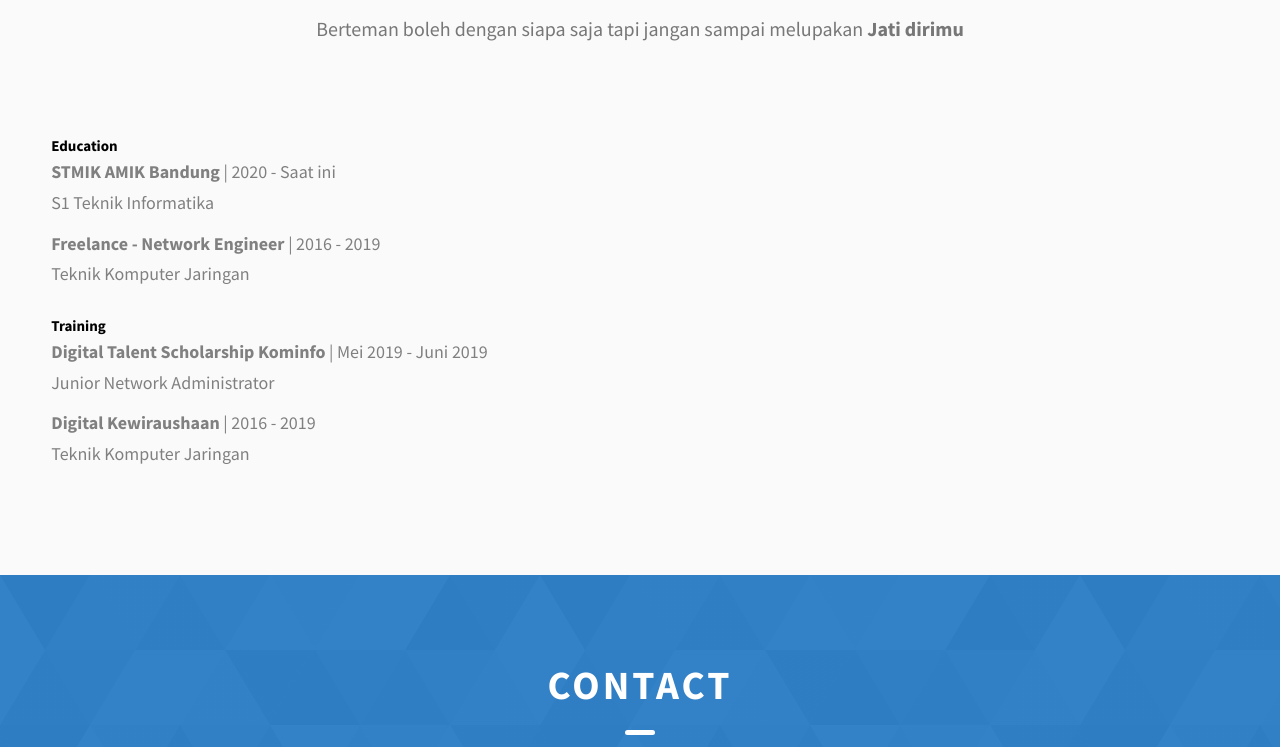
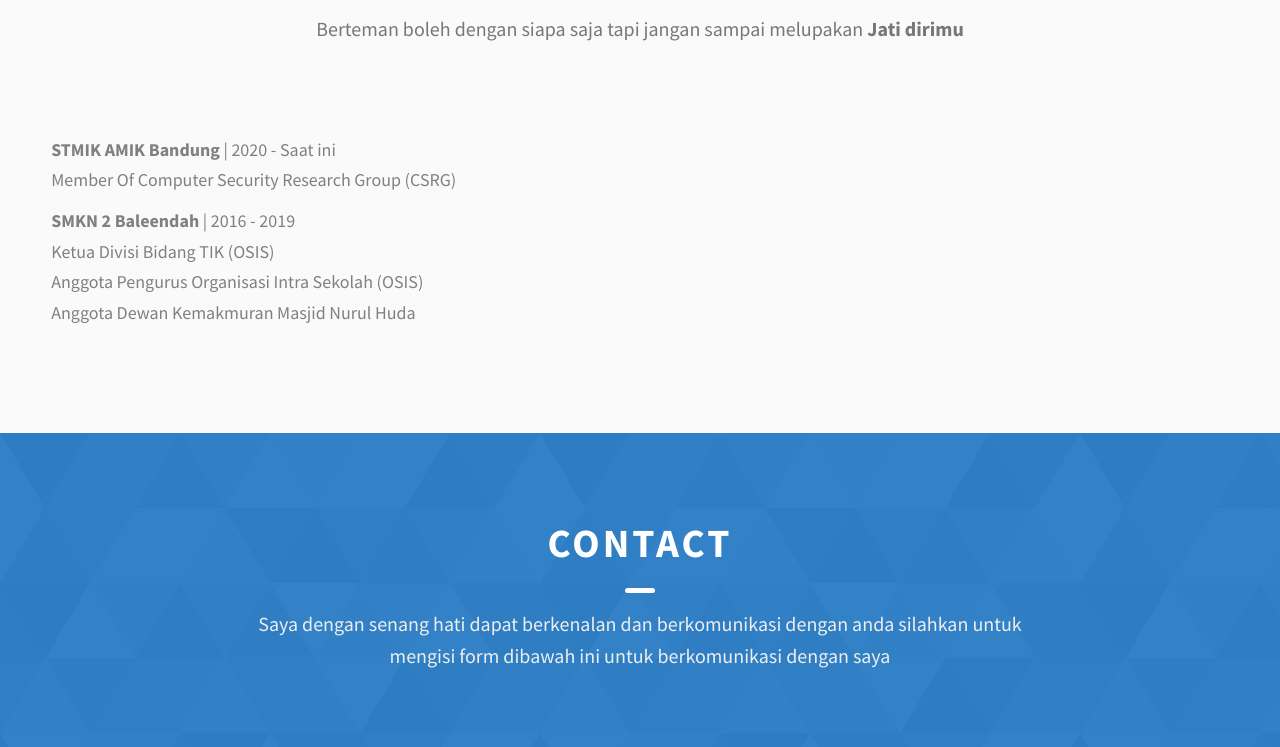
Before and after one commit to taufiqpsumarna/portfolio_old, a website: page index.html in a window 1280 px wide. Shown: the part 4324-5071 px from the top of the page. Drawn offline with Linux system fonts and the light colour scheme.

Commit message:
Add Organization Experience

```diff
--- a/index.html
+++ b/index.html
@@ -404,28 +404,19 @@
           Berteman boleh dengan siapa saja tapi jangan sampai melupakan <strong>Jati dirimu</strong>
           </span>
         </h2>
-        <div><h1>Education</h1>
+        <div>
              <p class="about__content-details-para1">
                <strong>STMIK AMIK Bandung</strong> | 2020 - Saat ini<br>
-               S1 Teknik Informatika
+               Member Of Computer Security Research Group (CSRG)
              <br>
               <p class="about__content-details-para1">
-              <strong>Freelance - Network Engineer</strong> | 2016 - 2019<br>
-              Teknik Komputer Jaringan
+              <strong>SMKN 2 Baleendah</strong> | 2016 - 2019<br>
+              Ketua Divisi Bidang TIK (OSIS) <br>
+              Anggota Pengurus Organisasi Intra Sekolah (OSIS) <br>
+              Anggota Dewan Kemakmuran Masjid Nurul Huda
             </p>
             <br>
       </div>
-      <div><h1>Training</h1>
-        <p class="about__content-details-para1">
-          <strong>Digital Talent Scholarship Kominfo</strong> | Mei 2019 - Juni 2019<br>
-          Junior Network Administrator
-        <br>
-         <p class="about__content-details-para1">
-         <strong>Digital Kewiraushaan</strong> | 2016 - 2019<br>
-         Teknik Komputer Jaringan
-       </p>
-       <br>
- </div>
     </section>
     <!--
     <section id="projects" class="projects sec-pad">
```
